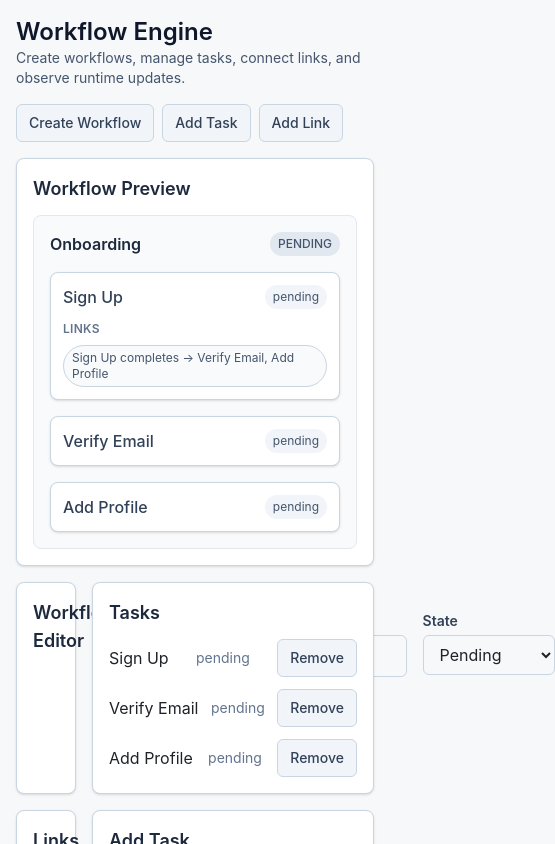
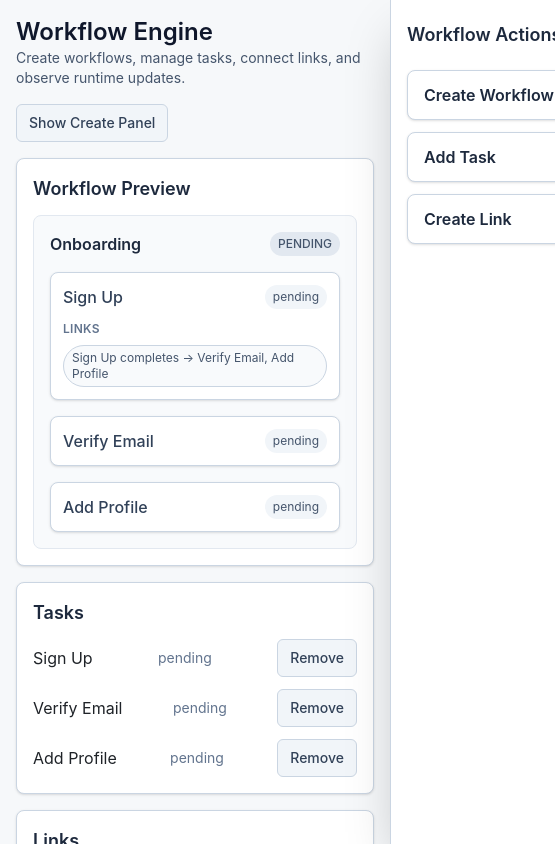
Before and after one commit to SlaveAngelovski/WorkflowEngine, a Vue app: page / in a window 390 px wide. Shown: the top 844 px of the page, 555 px wide, since content can reach past the window. Built offline with nearby package versions, Linux system fonts and the light colour scheme; the HTML template or start-up script is replaced by a standard one.

Commit message:
feat: moving everything creation related into the drawer

```diff
--- a/src/views/WorkflowPage.vue
+++ b/src/views/WorkflowPage.vue
@@ -7,31 +7,66 @@
                     updates.</p>
             </div>
             <div class="flex gap-2">
-                <BaseButton>Create Workflow</BaseButton>
-                <BaseButton>Add Task</BaseButton>
-                <BaseButton>Add Link</BaseButton>
+                <BaseButton @click="toggleDrawer">{{ isDrawerOpen ? 'Hide Panel' : 'Show Create Panel' }}</BaseButton>
             </div>
         </header>
 
-        <div class="grid grid-cols-1 gap-4 lg:grid-cols-2">
-            <WorkflowPreviewPanel class="col-span-2" />
-            <WorkflowEditorPanel />
-            <TaskListPanel />
-            <LinkListPanel />
-            <TaskEditorPanel />
-            <LinkEditorPanel />
-            <ExecutionLogPanel />
+        <div class="flex flex-col gap-4 xl:flex-row">
+            <div class="grid flex-1 grid-cols-1 gap-4 lg:grid-cols-2">
+                <WorkflowPreviewPanel class="lg:col-span-2" />
+                <TaskListPanel />
+                <LinkListPanel />
+                <ExecutionLogPanel />
+            </div>
+
+            <aside
+                class="fixed right-0 top-0 z-20 h-full w-full max-w-[360px] border-l border-slate-300 bg-white p-4 shadow-2xl transition-transform duration-300 xl:relative xl:right-auto xl:h-auto xl:max-w-[360px] xl:rounded-lg xl:border xl:shadow-sm"
+                :class="isDrawerOpen ? 'translate-x-0' : 'translate-x-full xl:translate-x-0 xl:hidden'">
+                <div class="flex items-center justify-between">
+                    <h2 class="text-lg font-semibold text-slate-800">Workflow Actions</h2>
+                    <BaseButton @click="toggleDrawer">Close</BaseButton>
+                </div>
+                <div class="mt-4 flex flex-col gap-3">
+                    <CollapsiblePanel title="Create Workflow">
+                        <FormField label="Workflow Name">
+                            <input class="rounded-md border border-slate-300 px-3 py-2" type="text" />
+                        </FormField>
+                        <FormField label="State">
+                            <select class="rounded-md border border-slate-300 px-3 py-2">
+                                <option value="pending">Pending</option>
+                                <option value="in-progress">In Progress</option>
+                                <option value="completed">Completed</option>
+                            </select>
+                        </FormField>
+                        <BaseButton class="mt-3">Create Workflow</BaseButton>
+                    </CollapsiblePanel>
+                    <CollapsiblePanel title="Add Task">
+                        <TaskEditorPanel />
+                    </CollapsiblePanel>
+                    <CollapsiblePanel title="Create Link">
+                        <LinkEditorPanel />
+                    </CollapsiblePanel>
+                </div>
+            </aside>
         </div>
     </section>
 </template>
 
 <script setup lang="ts">
+import { ref } from 'vue'
 import BaseButton from '../components/BaseButton.vue'
-import WorkflowEditorPanel from './WorkflowEditorPanel.vue'
+import CollapsiblePanel from '../components/CollapsiblePanel.vue'
+import FormField from '../components/FormField.vue'
 import TaskListPanel from './TaskListPanel.vue'
 import LinkListPanel from './LinkListPanel.vue'
 import TaskEditorPanel from './TaskEditorPanel.vue'
 import LinkEditorPanel from './LinkEditorPanel.vue'
 import ExecutionLogPanel from './ExecutionLogPanel.vue'
 import WorkflowPreviewPanel from './WorkflowPreviewPanel.vue'
+
+const isDrawerOpen = ref(false)
+
+function toggleDrawer() {
+    isDrawerOpen.value = !isDrawerOpen.value
+}
 </script>
--- a/src/views/WorkflowPreviewPanel.vue
+++ b/src/views/WorkflowPreviewPanel.vue
@@ -1,7 +1,7 @@
 <template>
-  <PanelCard title="Workflow Preview">
-    <WorkflowPreviewVisual :workflow="workflow" />
-  </PanelCard>
+    <PanelCard title="Workflow Preview">
+        <WorkflowPreviewVisual :workflow="workflow" />
+    </PanelCard>
 </template>
 
 <script setup lang="ts">
```
Also changed, not shown: src/components/WorkflowPreviewVisual.vue (+4 -6 lines).
